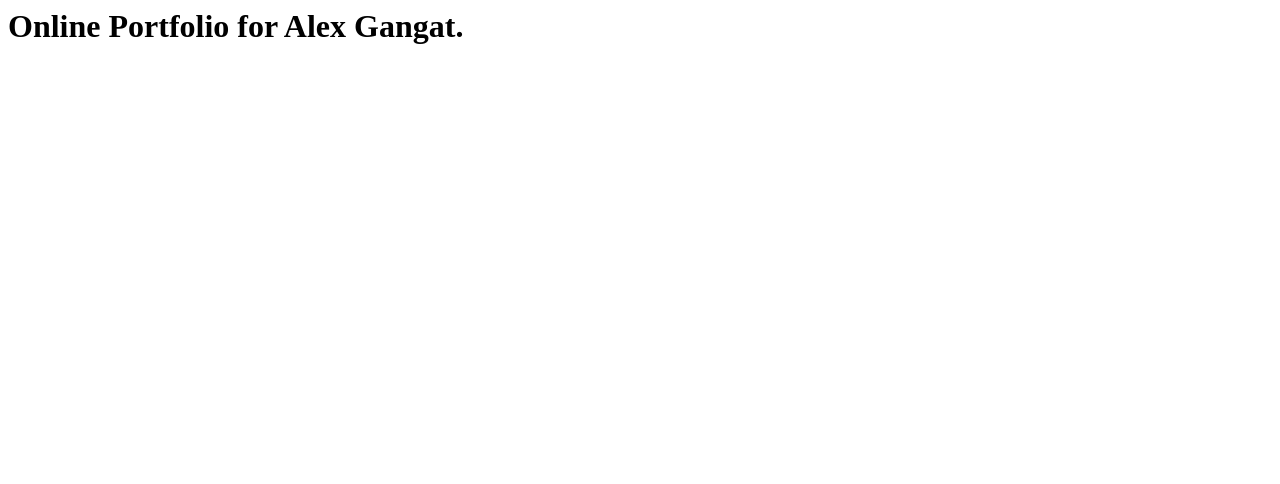
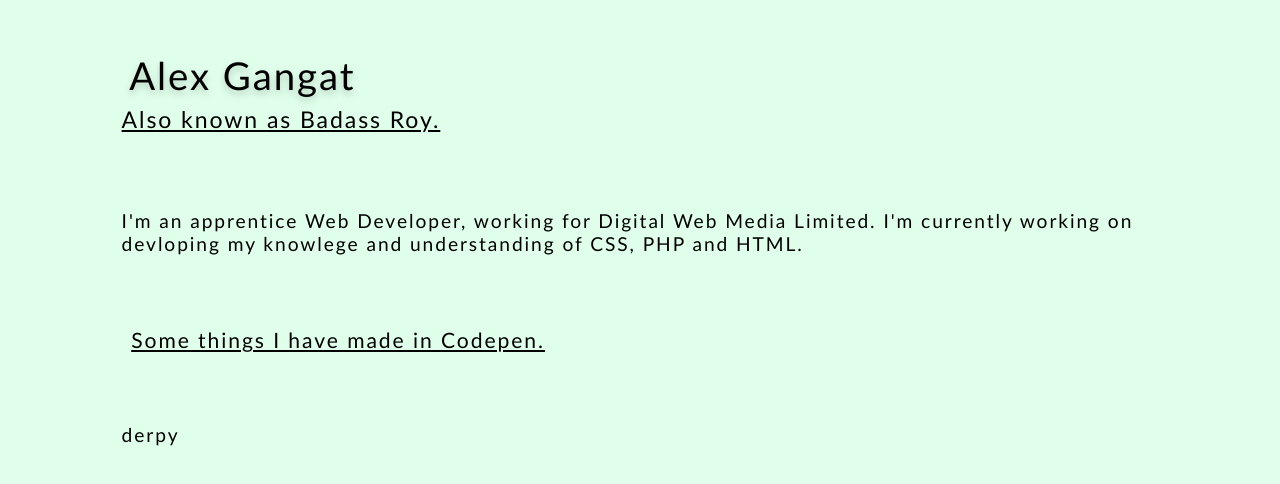
Before and after one commit to Alexgangat/onlinePortfolio, a plain HTML site: page index.html in a window 1280 px wide. Drawn offline with Linux system fonts and the light colour scheme.

Commit message:
changed everything

```diff
--- a/index.html
+++ b/index.html
@@ -1,3 +1,32 @@
-<div>
-	<h1>Online Portfolio for Alex Gangat.</h1>
-</div>
+<!DOCTYPE html>
+<html>
+
+	<head>
+		<meta charset="utf-8">
+		<meta name="viewport" content="width=device-width">
+		<title>Alex Gangat</title>
+		<link rel="stylesheet" href="style.css">
+	</head>
+
+	<body>
+
+		<div class="center">
+			<h1>Alex Gangat</h1>
+			<h2>Also known as Badass Roy.</h2>
+		</div>
+
+		<div class="center">
+			I'm an apprentice Web Developer, working for <a href="http://www.wearedwm.com/">Digital Web Media Limited</a>. I'm currently working on devloping my knowlege and understanding of CSS, PHP and HTML.
+		</div>
+
+		<h3 class="center">
+			<a href="things.html">Some things I have made in Codepen.</a>
+		</h3>
+		<p class="center">
+			derpy
+		</p>
+
+
+	</body>
+
+</html>
--- /dev/null
+++ b/style.css
@@ -0,0 +1,66 @@
+html, body, div, span, applet, object, iframe,
+h1, h2, h3, h4, h5, h6, p, blockquote, pre,
+a, abbr, acronym, address, big, cite, code,
+del, dfn, em, img, ins, kbd, q, s, samp,
+small, strike, strong, sub, sup, tt, var,
+b, u, i, center,
+dl, dt, dd, ol, ul, li,
+fieldset, form, label, legend,
+table, caption, tbody, tfoot, thead, tr, th, td,
+article, aside, canvas, details, embed,
+figure, figcaption, footer, header, hgroup,
+menu, nav, output, ruby, section, summary,
+time, mark, audio, video {
+  margin:0;
+  padding:0;
+  border:0;
+  font-size:100%;
+  font:inherit;
+  vertical-align:baseline;
+}
+
+body{
+	font-family: 'Gill Sans', 'Gill Sans MT', Calibri, sans-serif;
+	font-size: 1.2em;
+	font-style: normal;
+	font-variant: normal;
+	line-height: 1.2;
+	background:#E0FFEB;
+	color: black;
+	letter-spacing: 0.1em;
+}
+
+h1{
+	font-size: 2em;
+	margin: 0.2em;
+	text-shadow:  0 0.1em 0.2em #B3CCBC;
+}
+h2{
+	font-size: 1.2em;
+	margin: 0 0 0.2em 0;
+	text-decoration: underline;
+}
+h3{
+	font-size: 1.1em;
+	text-decoration: underline;
+}
+
+p{
+	font-size: 1em;
+}
+
+a{
+	color: black;
+	text-decoration: none;
+
+}
+
+.center{
+	padding:2%;
+	margin: 1em 5em 0 5em;
+    max-width: 100%;
+}
+
+::selection {
+  background: #94FFBA;
+}
```
Also changed, not shown: things.html (added, +20 -0 lines).
